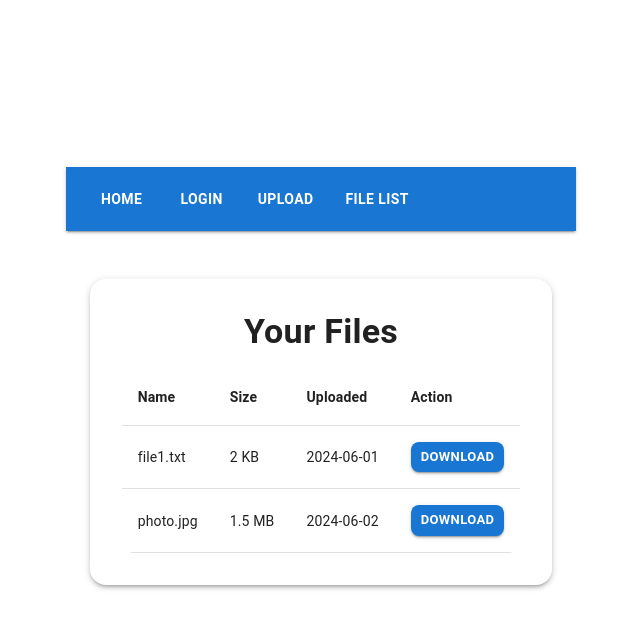
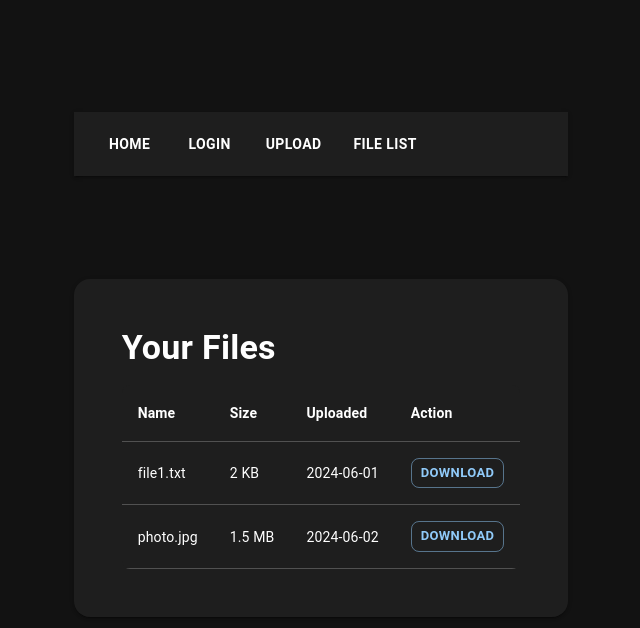
Before and after one commit to andresdanfernandez/file-upload, a React (Vite) app in the folder frontend/: page /files in a window 1280 px wide. Shown: the top 628 px of the page, without its empty margins (319-959 px from the left). Built offline with nearby package versions, Linux system fonts and the light colour scheme.

Commit message:
enhance styling for components

```diff
--- a/frontend/src/components/FileList.jsx
+++ b/frontend/src/components/FileList.jsx
@@ -1,15 +1,27 @@
-import { Container, Paper, Typography, Table, TableBody, TableCell, TableContainer, TableHead, TableRow, Button } from '@mui/material'
+import React from 'react'
+import Paper from '@mui/material/Paper'
+import Typography from '@mui/material/Typography'
+import Box from '@mui/material/Box'
+import Table from '@mui/material/Table'
+import TableBody from '@mui/material/TableBody'
+import TableCell from '@mui/material/TableCell'
+import TableContainer from '@mui/material/TableContainer'
+import TableHead from '@mui/material/TableHead'
+import TableRow from '@mui/material/TableRow'
+import Button from '@mui/material/Button'
 
-export default function FileList() {
+function FileList() {
   const files = [
     { name: 'file1.txt', size: '2 KB', uploaded: '2024-06-01' },
     { name: 'photo.jpg', size: '1.5 MB', uploaded: '2024-06-02' },
   ]
   return (
-    <Container maxWidth="md" sx={{ mt: 6, mb: 6 }}>
-      <Paper elevation={3} sx={{ p: 4, borderRadius: 4 }}>
-        <Typography variant="h4" gutterBottom fontWeight={700}>Your Files</Typography>
-        <TableContainer component={Paper} sx={{ borderRadius: 3, boxShadow: 0, mt: 2 }}>
+    <Box sx={{ display: 'flex', justifyContent: 'center', alignItems: 'center', minHeight: '60vh' }}>
+      <Paper elevation={2} sx={{ width: '100%', maxWidth: 700, p: 6, borderRadius: 4, boxShadow: 2 }}>
+        <Typography variant="h4" fontWeight={700} gutterBottom align="left">
+          Your Files
+        </Typography>
+        <TableContainer component={Paper} sx={{ borderRadius: 2, boxShadow: 0, mt: 2 }}>
           <Table>
             <TableHead>
               <TableRow>
@@ -21,12 +33,12 @@ export default function FileList() {
             </TableHead>
             <TableBody>
               {files.map((file, idx) => (
-                <TableRow key={idx} hover sx={{ borderRadius: 2 }}>
+                <TableRow key={idx} hover>
                   <TableCell>{file.name}</TableCell>
                   <TableCell>{file.size}</TableCell>
                   <TableCell>{file.uploaded}</TableCell>
                   <TableCell>
-                    <Button size="small" variant="contained" sx={{ borderRadius: 2, fontWeight: 600 }}>Download</Button>
+                    <Button size="small" variant="outlined" sx={{ borderRadius: 2, fontWeight: 600 }}>Download</Button>
                   </TableCell>
                 </TableRow>
               ))}
@@ -34,6 +46,8 @@ export default function FileList() {
           </Table>
         </TableContainer>
       </Paper>
-    </Container>
+    </Box>
   )
 }
+
+export default FileList
--- a/frontend/src/components/Home.jsx
+++ b/frontend/src/components/Home.jsx
@@ -1,11 +1,21 @@
-import { Typography } from '@mui/material'
-import PageWrapper from './PageWrapper'
+import React from 'react'
+import Paper from '@mui/material/Paper'
+import Typography from '@mui/material/Typography'
+import Box from '@mui/material/Box'
 
-export default function Home() {
-    return (
-      <PageWrapper>
-        <Typography variant="h4" gutterBottom fontWeight={700}>Welcome to File Upload App</Typography>
-        <Typography color="text.secondary">Use the navigation above to login, upload, or view your files.</Typography>
-      </PageWrapper>
-    )
+function Home() {
+  return (
+    <Box sx={{ display: 'flex', justifyContent: 'center', alignItems: 'center', minHeight: '60vh' }}>
+      <Paper elevation={2} sx={{ width: '100%', maxWidth: 600, p: 6, borderRadius: 4, boxShadow: 2 }}>
+        <Typography variant="h3" fontWeight={700} gutterBottom align="left">
+          File Upload App
+        </Typography>
+        <Typography variant="h6" color="text.secondary" align="left" sx={{ mt: 2 }}>
+          Use the navigation above to login, upload, or view your files.
+        </Typography>
+      </Paper>
+    </Box>
+  )
 }
+
+export default Home
--- a/frontend/src/components/Login.jsx
+++ b/frontend/src/components/Login.jsx
@@ -1,17 +1,28 @@
-import { Typography, Button, Box, Stack, TextField } from '@mui/material'
-import PageWrapper from './PageWrapper'
+import React from 'react'
+import Paper from '@mui/material/Paper'
+import Typography from '@mui/material/Typography'
+import Box from '@mui/material/Box'
+import TextField from '@mui/material/TextField'
+import Button from '@mui/material/Button'
+import Stack from '@mui/material/Stack'
 
-export default function Login() {
-    return (
-      <PageWrapper>
-        <Typography variant="h4" gutterBottom fontWeight={700}>Login</Typography>
+function Login() {
+  return (
+    <Box sx={{ display: 'flex', justifyContent: 'center', alignItems: 'center', minHeight: '60vh' }}>
+      <Paper elevation={2} sx={{ width: '100%', maxWidth: 400, p: 6, borderRadius: 4, boxShadow: 2 }}>
+        <Typography variant="h4" fontWeight={700} gutterBottom align="left">
+          Login
+        </Typography>
         <Box component="form" sx={{ mt: 2 }}>
           <Stack spacing={3}>
             <TextField label="Username" fullWidth variant="outlined" InputProps={{ sx: { borderRadius: 2 } }} />
             <TextField label="Password" type="password" fullWidth variant="outlined" InputProps={{ sx: { borderRadius: 2 } }} />
-            <Button variant="contained" color="primary" fullWidth sx={{ borderRadius: 2, py: 1.5, fontWeight: 600 }}>Login</Button>
+            <Button variant="contained" color="primary" fullWidth sx={{ borderRadius: 2, fontWeight: 600, py: 1.5 }}>Login</Button>
           </Stack>
         </Box>
-      </PageWrapper>
-    )
-  }
+      </Paper>
+    </Box>
+  )
+}
+
+export default Login
--- a/frontend/src/components/Upload.jsx
+++ b/frontend/src/components/Upload.jsx
@@ -1,19 +1,29 @@
-import { Typography, Button, Box, Stack } from '@mui/material'
-import PageWrapper from './PageWrapper'
+import React from 'react'
+import Paper from '@mui/material/Paper'
+import Typography from '@mui/material/Typography'
+import Box from '@mui/material/Box'
+import Button from '@mui/material/Button'
+import Stack from '@mui/material/Stack'
 
-export default function Upload() {
-    return (
-      <PageWrapper>
-        <Typography variant="h4" gutterBottom fontWeight={700}>Upload File</Typography>
+function Upload() {
+  return (
+    <Box sx={{ display: 'flex', justifyContent: 'center', alignItems: 'center', minHeight: '60vh' }}>
+      <Paper elevation={2} sx={{ width: '100%', maxWidth: 400, p: 6, borderRadius: 4, boxShadow: 2 }}>
+        <Typography variant="h4" fontWeight={700} gutterBottom align="left">
+          Upload File
+        </Typography>
         <Box component="form" sx={{ mt: 2 }}>
           <Stack spacing={3}>
-            <Button variant="outlined" component="label" sx={{ borderRadius: 2, py: 1.5, fontWeight: 600 }}>
+            <Button variant="outlined" component="label" sx={{ borderRadius: 2, fontWeight: 600, py: 1.5 }}>
               Select File
               <input type="file" hidden />
             </Button>
-            <Button variant="contained" color="primary" fullWidth sx={{ borderRadius: 2, py: 1.5, fontWeight: 600 }}>Upload</Button>
+            <Button variant="contained" color="primary" fullWidth sx={{ borderRadius: 2, fontWeight: 600, py: 1.5 }}>Upload</Button>
           </Stack>
         </Box>
-      </PageWrapper>
-    )
-  }
+      </Paper>
+    </Box>
+  )
+}
+
+export default Upload
--- /dev/null
+++ b/frontend/src/styles/Theme.js
@@ -0,0 +1,36 @@
+import { createTheme } from '@mui/material/styles'
+
+export const theme = createTheme({
+  palette: {
+    mode: 'dark',
+    background: {
+      default: '#121212',
+      paper: '#1E1E1E',
+    },
+  },
+  components: {
+    MuiPaper: {
+      styleOverrides: {
+        root: {
+          backgroundImage: 'none',
+          backgroundColor: '#1E1E1E',
+        },
+      },
+    },
+    MuiAppBar: {
+      styleOverrides: {
+        root: {
+          backgroundColor: '#1E1E1E',
+        },
+      },
+    },
+    MuiButton: {
+      styleOverrides: {
+        root: {
+          borderRadius: 8,
+          fontWeight: 600,
+        },
+      },
+    },
+  },
+})
```
Also changed, not shown: frontend/src/App.jsx (+5 -2 lines).
